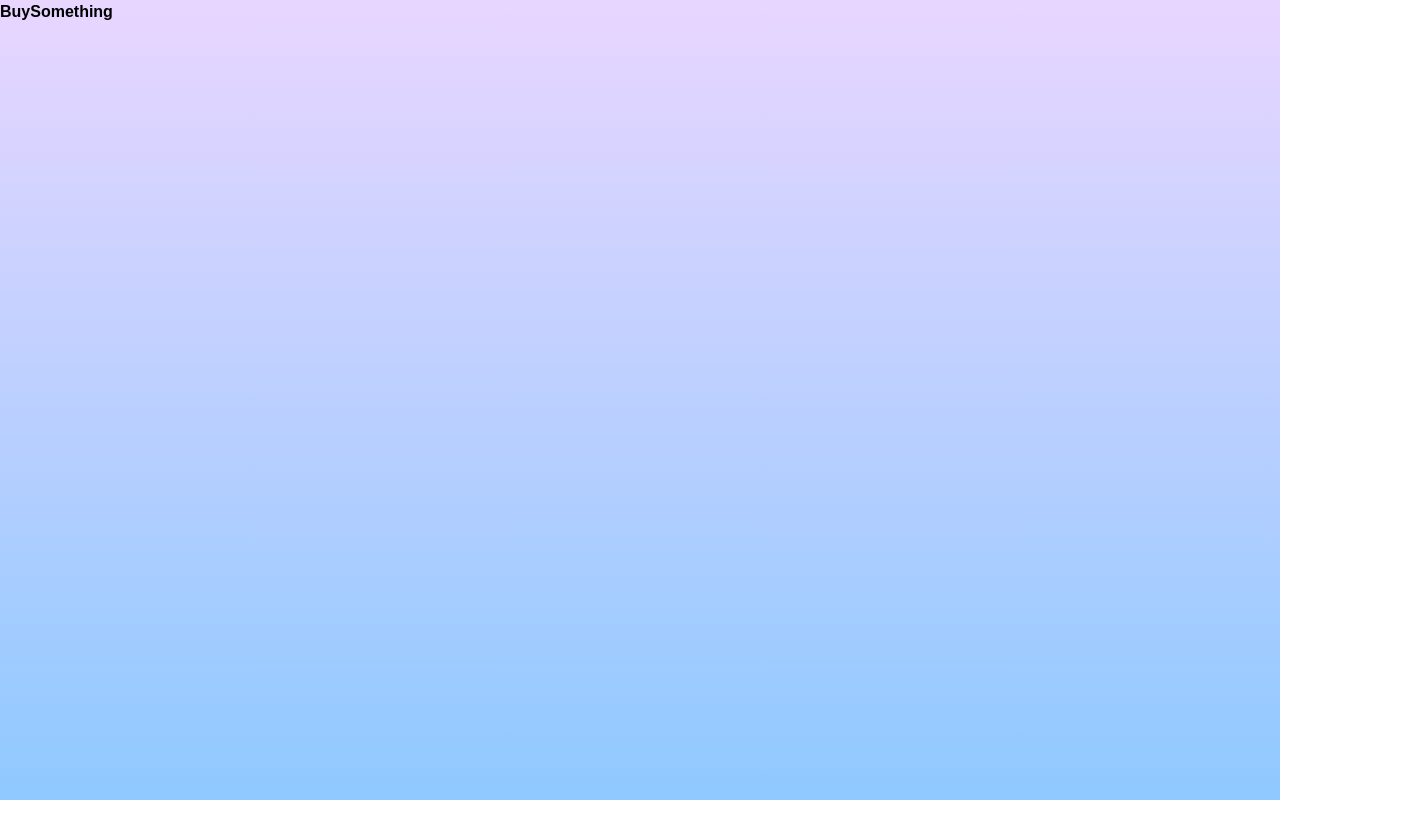
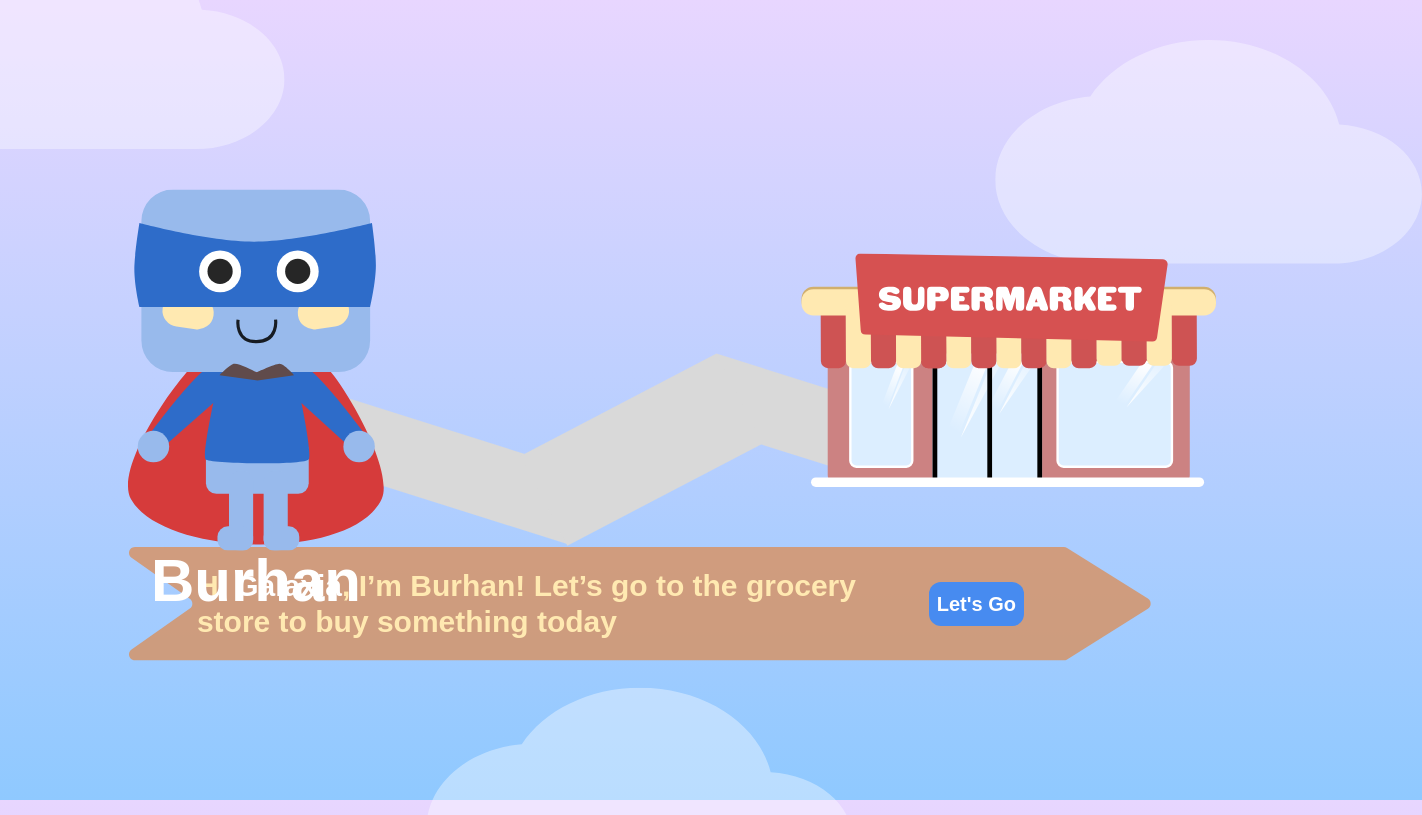
Before and after one commit to amir002001/my-first-errand, a React (Vite) app: page /buySomething in a window 1280 px wide. Shown: the top 815 px of the page, 1422 px wide, since content can reach past the window. Built offline with nearby package versions, Linux system fonts and the light colour scheme; a web font is replaced by a local one.

Commit message:
Creates landing page for buying something

```diff
--- a/src/components/svgs/FindWay/SuperMarketWithTiles.tsx
+++ b/src/components/svgs/BuySomething/SuperMarketWithTiles.tsx
@@ -1,11 +1,9 @@
-import React from "react";
-
 function SuperMarketWithTiles() {
   return (
     <svg
+      className="w-full h-full object-contain"
       xmlns="http://www.w3.org/2000/svg"
       width="403"
-      className="w-full h-full object-contain"
       height="123"
       fill="none"
       viewBox="0 0 403 123"
@@ -14,6 +12,11 @@ function SuperMarketWithTiles() {
         fill="#D9D9D9"
         d="M131.326 122.202H268.749V152.905H131.326z"
         transform="rotate(-162.454 131.326 122.202)"
+      ></path>
+      <path
+        fill="#D9D9D9"
+        d="M247.152 91.242H313.38599999999997V121.94500000000001H247.152z"
+        transform="rotate(-162.454 247.152 91.242)"
       ></path>
       <rect width="152" height="77" x="240" y="21" fill="#CC8282" rx="5"></rect>
       <rect width="174" height="11" x="229" y="14" fill="#D1AF6D" rx="5"></rect>
--- a/src/pages/BuySomething.tsx
+++ b/src/pages/BuySomething.tsx
@@ -1,7 +1,49 @@
-import React from 'react'
+import Burhan from "../components/svgs/Characters/Burhan";
+import Dialog from "../components/svgs/BuySomething/Dialog";
+import SuperMarketWithTiles from "../components/svgs/BuySomething/SuperMarketWithTiles";
+import Cloud from "../components/svgs/Root/Cloud";
 
-export default function BuySomething() {
+function BuySomething() {
   return (
-    <div>BuySomething</div>
-  )
+    <div className="w-screen h-screen">
+      {/* clouds */}
+      <div className="absolute w-1/3 opacity-[38%] top-0 -z-20 -translate-x-1/3 -translate-y-1/3">
+        <Cloud />
+      </div>
+      <div className="absolute w-1/3 opacity-[38%] bottom-0 left-1/2 -translate-x-1/2 translate-y-1/2 -z-20 ">
+        <Cloud />
+      </div>
+      <div className="absolute w-1/3 opacity-[38%] right-0 top-[5%] -z-20 translate-x-1/3">
+        <Cloud />
+      </div>
+      {/* Dialog box and text */}
+      <div className="absolute w-[80%] left-1/2 bottom-[20%] -translate-x-1/2 ">
+        <div className="relative w-full h-full flex items-center">
+          <div className="absolute w-full -z-10">
+            <Dialog />
+          </div>
+          <div className="w-[10%]"></div>
+          <h4 className="text-3xl text-[#FFE9B1] grow">
+            Hi <span className="text-white">Galaxia</span>, I’m Burhan! Let’s go to the grocery store
+            to buy something today
+          </h4>
+          <button className="min-w-fit text-white bg-[#478BF0] p-2 rounded-xl self-center text-xl mr-[10vw] ">
+            Let's Go
+          </button>
+        </div>
+      </div>
+      {/* Character and Character name */}
+      <div className="absolute w-1/5  left-[10%] top-1/2 -translate-y-1/2 z-10">
+        <div className="flex flex-col items-center">
+          <Burhan />
+          <h2 className="text-white text-6xl">Burhan</h2>
+        </div>
+      </div>
+      <div className="absolute w-3/4 left-[20%] top-1/2 -translate-y-1/2">
+        <SuperMarketWithTiles />
+      </div>
+    </div>
+  );
 }
+
+export default BuySomething;
--- a/src/pages/FindWay.tsx
+++ b/src/pages/FindWay.tsx
@@ -1,6 +1,6 @@
 import Burhan from "../components/svgs/Characters/Burhan";
-import Dialog from "../components/svgs/FindWay/Dialog";
-import SuperMarketWithTiles from "../components/svgs/FindWay/SuperMarketWithTiles";
+import Dialog from "../components/svgs/BuySomething/Dialog";
+import SuperMarketWithTiles from "../components/svgs/BuySomething/SuperMarketWithTiles";
 import BuySomethingCloud from "../components/svgs/Paths/BuySomethingCloud";
 import FindParentsCloud from "../components/svgs/Paths/FindParentsCloud";
 import FindWayCloud from "../components/svgs/Paths/FindWayCloud";
@@ -8,43 +8,7 @@ import StrangerDangerCloud from "../components/svgs/Paths/StrangerDangerCloud";
 import Cloud from "../components/svgs/Root/Cloud";
 
 function FindWay() {
-  return (
-    <div className="w-screen h-screen">
-      {/* clouds */}
-      <div className="absolute w-1/3 opacity-[38%] top-0 -z-20 -translate-x-1/3 -translate-y-1/3">
-        <Cloud />
-      </div>
-      <div className="absolute w-1/3 opacity-[38%] bottom-0 left-1/2 -translate-x-1/2 translate-y-1/2 -z-20 ">
-        <Cloud />
-      </div>
-      <div className="absolute w-1/3 opacity-[38%] right-0 top-[5%] -z-20 translate-x-1/3">
-        <Cloud />
-      </div>
-      {/* Dialog box and text */}
-      <div className="absolute w-[80%] left-1/2 bottom-[20%] -translate-x-1/2 ">
-        <div className="relative w-full h-full flex items-center">
-          <div className="absolute w-full -z-10">
-            <Dialog />
-          </div>
-          <div className="w-[10%]"></div>
-          <h4 className="text-3xl text-[#FFE9B1] grow">
-            Hi <span>Galaxia</span>, I’m Burhan! Let’s go to the grocery store
-            to buy something today
-          </h4>
-          <button className="min-w-fit text-white bg-[#478BF0] p-2 rounded-xl self-center text-xl mr-[10vw] ">
-            Let's Go
-          </button>
-        </div>
-      </div>
-      {/* Character and Character name */}
-      <div className="hidden">
-        <div>
-          <Burhan />
-        </div>
-        <h2>Burhan</h2>
-      </div>
-      <SuperMarketWithTiles />
-    </div>
+  return (<div></div>
   );
 }
 
```
Also changed, not shown: src/components/svgs/BuySomething/Dialog.tsx (renamed from src/components/svgs/FindWay/Dialog.tsx).
